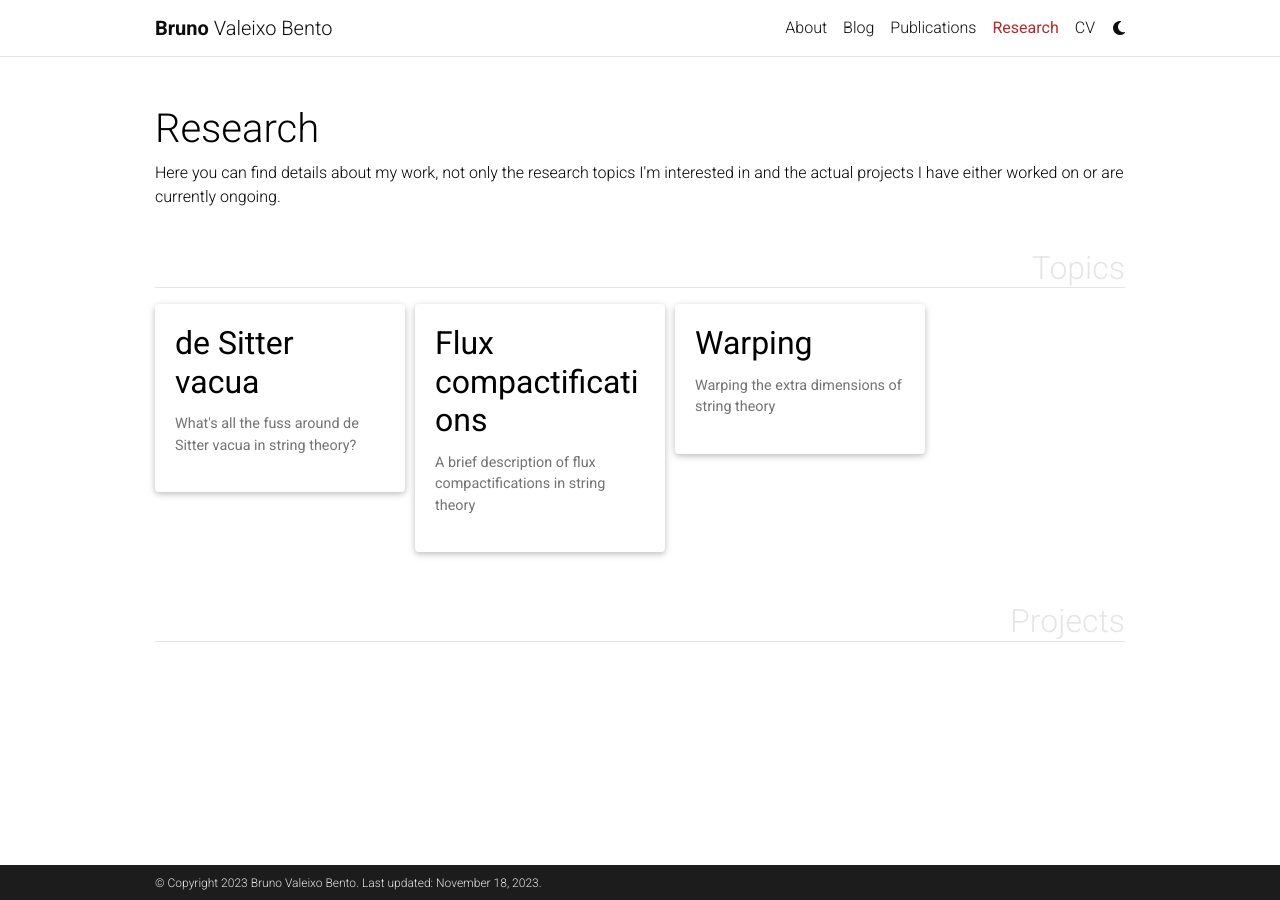
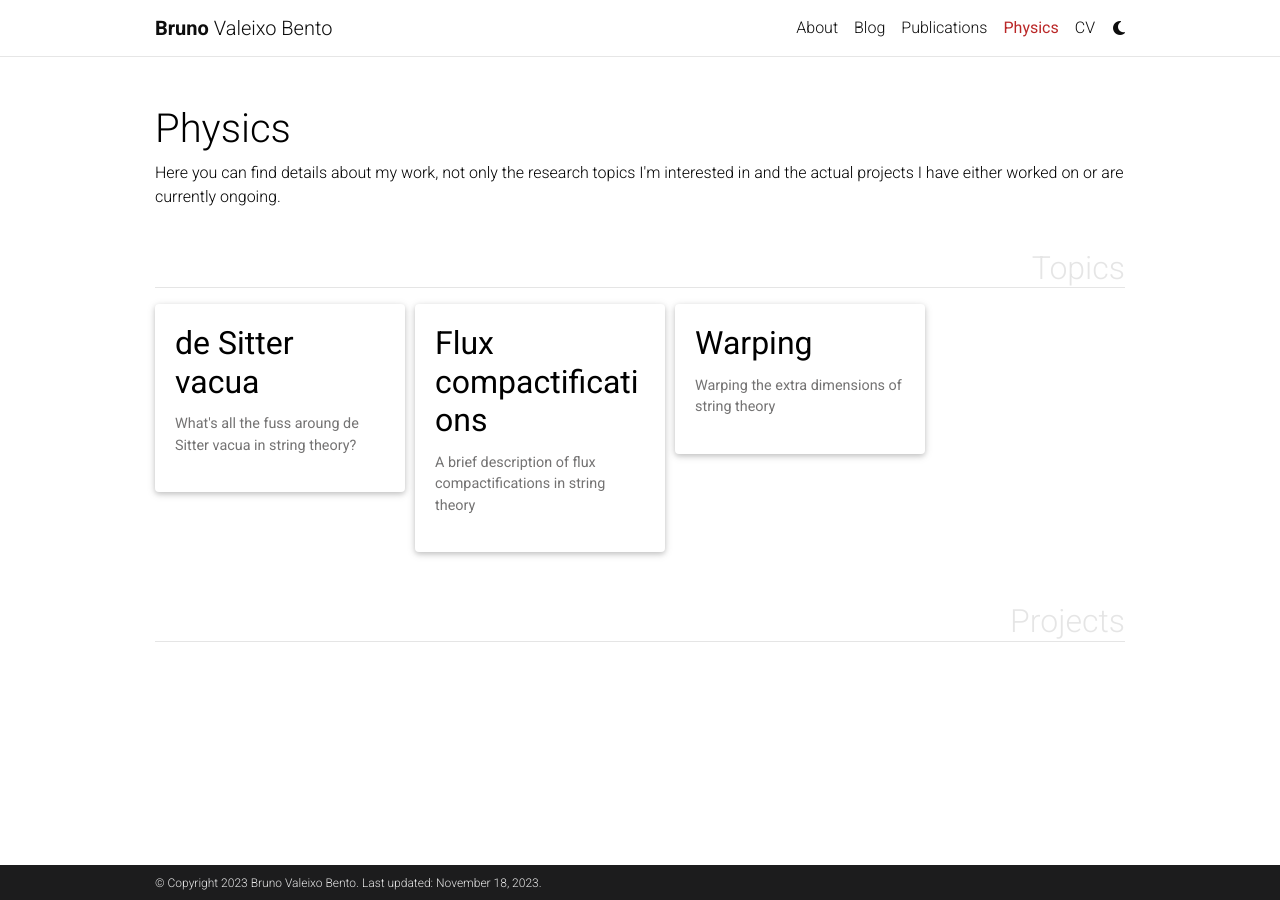
Before and after one commit to bruno-valeixo-bento/bruno-valeixo-bento.github.io, a Jekyll site: the page built from _pages/projects.md, in a window 1280 px wide. Built offline with Jekyll 4.4.1, drawn with Linux system fonts in a browser that asks for light colours; full-size pictures stand in for the smaller copies a plugin makes; comment, search, counter and statistics services are not loaded; a style sheet for code colours, icons or effects is not loaded.

```diff
--- a/_config.yml
+++ b/_config.yml
@@ -45,7 +45,7 @@ repo_trophies:
 # will use title and url fields
 # Take a look to https://github.com/jekyll/jekyll-feed for more customization
 
-rss_icon: false
+rss_icon: true
 
 # -----------------------------------------------------------------------------
 # Layout
@@ -107,8 +107,8 @@ discord_id: # your discord id (18-digit unique numerical identifier)
 zotero_username: # your zotero username
 wechat_qr: # filename of your wechat qr-code saved as an image (e.g., wechat-qr.png if saved to assets/img/wechat-qr.png)
 
-contact_note:
- # You can even add a little note about which of these is the best way to reach you.
+contact_note: >
+  You can even add a little note about which of these is the best way to reach you.
 
 # -----------------------------------------------------------------------------
 # Analytics and search engine verification
--- a/_pages/projects.md
+++ b/_pages/projects.md
@@ -1,6 +1,6 @@
 ---
 layout: page
-title: Research
+title: Physics
 permalink: /projects/
 description: Here you can find details about my work, not only the research topics I'm interested in and the actual projects I have either worked on or are currently ongoing.
 nav: true
--- a/_projects/1_project.md
+++ b/_projects/1_project.md
@@ -1,7 +1,7 @@
 ---
 layout: page
 title: de Sitter vacua
-description: What's all the fuss around de Sitter vacua in string theory?
+description: What's all the fuss aroung de Sitter vacua in string theory?
 img:
 importance: 1
 category: Topics
--- a/_sass/_base.scss
+++ b/_sass/_base.scss
@@ -430,7 +430,7 @@ footer.sticky-bottom {
 
   h1 {
     color: var(--global-theme-color);
-    font-size: 4rem;
+    font-size: 5rem;
   }
 }
 
```
Also changed, not shown: _bibliography/papers.bib (+0 -7 lines).
